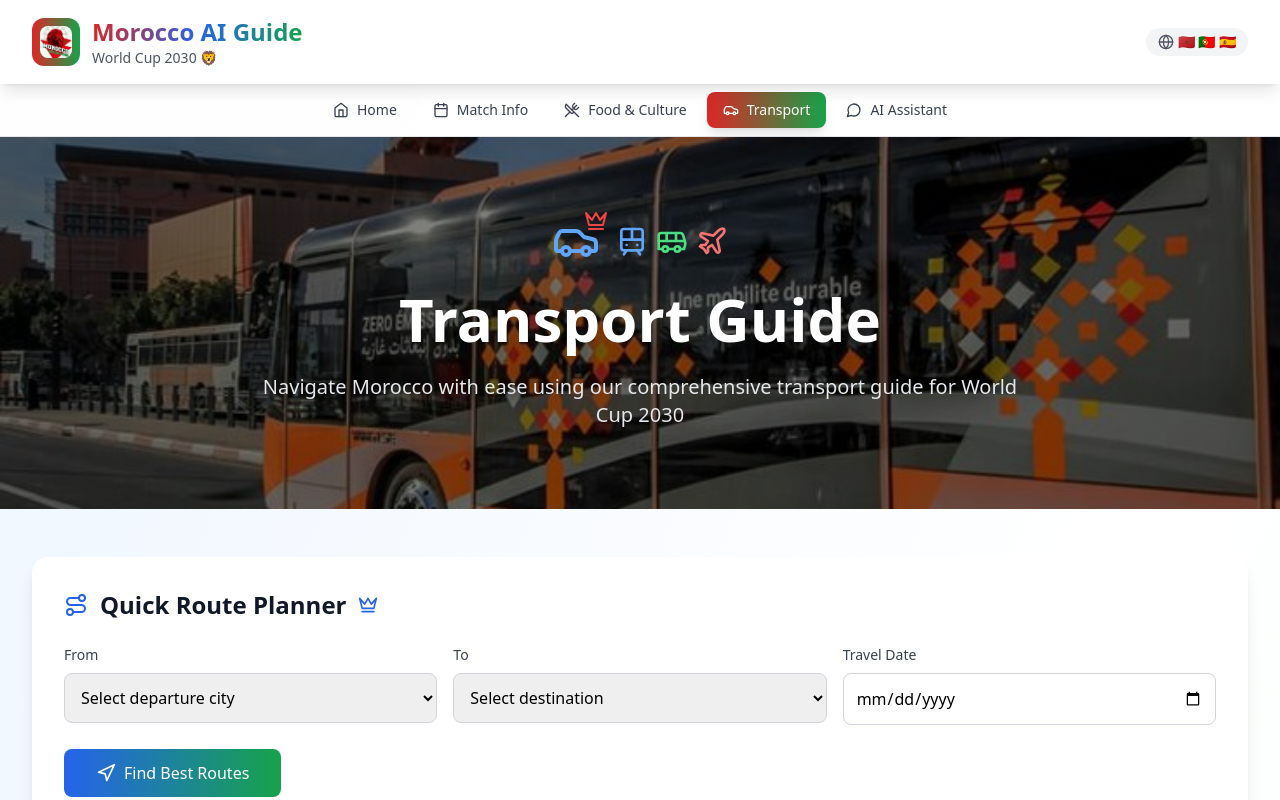
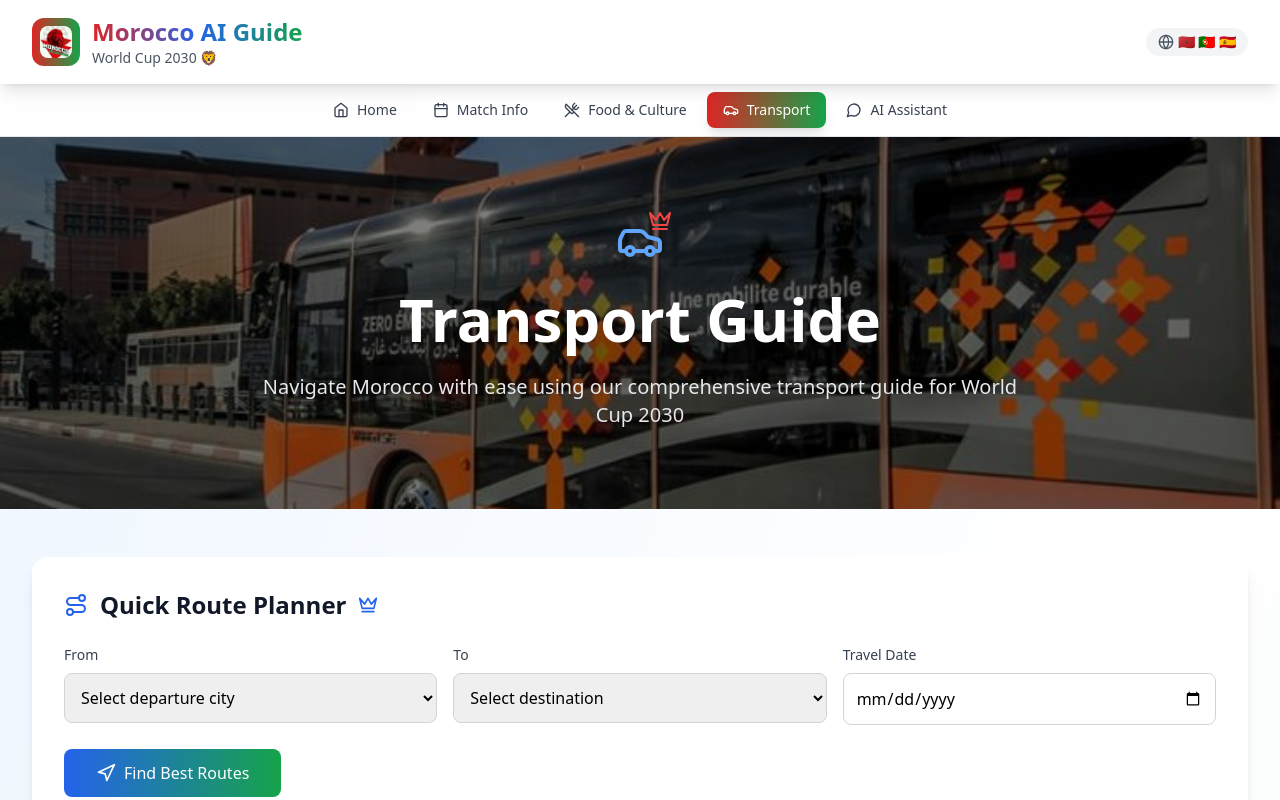
Before and after one commit to AnasSadki/Ai-Morocco-Guide-WorldCup-2030, a React (Vite) app: page /transport in a window 1280 px wide. Shown: the top 800 px of the page. Built offline with nearby package versions, Linux system fonts and the light colour scheme.

Commit message:
Remove emoji icons from Transport page hero section

```diff
--- a/src/pages/Transport.tsx
+++ b/src/pages/Transport.tsx
@@ -133,11 +133,6 @@ const Transport = () => {
             <div className="relative">
               <Car className="w-12 h-12 text-blue-400" />
               <Crown className="w-6 h-6 text-red-500 absolute -top-2 -right-2" />
-            </div>
-            <div className="flex space-x-2">
-              <Train className="w-8 h-8 text-blue-400" />
-              <Bus className="w-8 h-8 text-green-400" />
-              <Plane className="w-8 h-8 text-red-400" />
             </div>
           </div>
           <h1 className="text-5xl md:text-6xl font-bold text-white mb-6">
```
